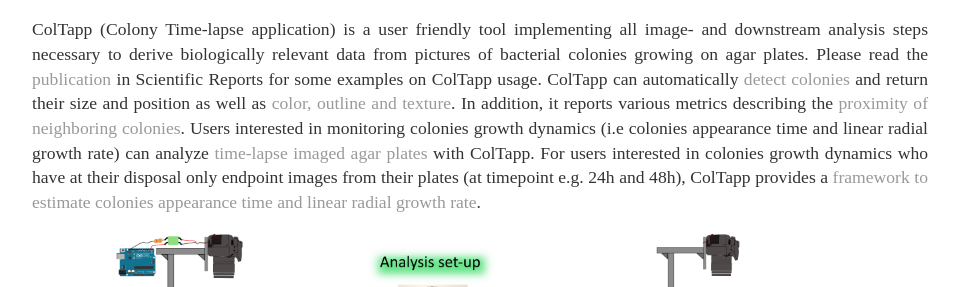
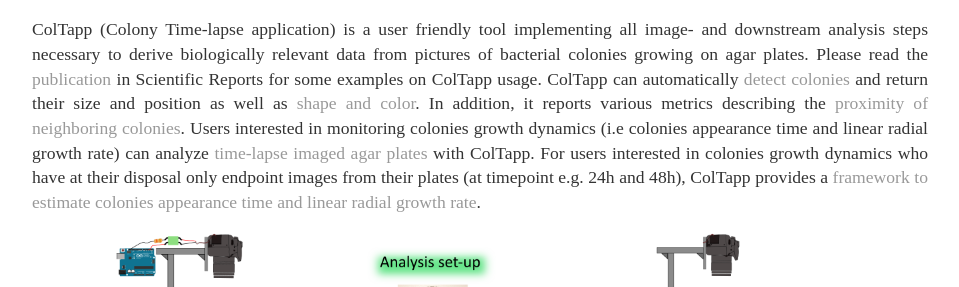
Before and after one commit to ColTapp/ColTapp.github.io, a Jekyll site: the page built from about.md, in a window 1280 px wide. Shown: the part 165-452 px from the top of the page, without its empty margins (160-1119 px from the left). Built offline with Jekyll 4.4.1, drawn with Linux system fonts in a browser that asks for light colours.

Commit message:
Update about.md

```diff
--- a/about.md
+++ b/about.md
@@ -4,7 +4,7 @@ title: About
 ---
 # About ColTapp
 ColTapp (Colony Time-lapse application) is a user friendly tool implementing all image- and downstream analysis steps necessary to derive biologically relevant data from pictures of bacterial colonies growing on agar plates. Please read the [publication](https://doi.org/10.1038/s41598-020-72979-4) in Scientific Reports for some examples on ColTapp usage.
-ColTapp can automatically [detect colonies](https://coltapp.github.io/detect.html) and return their size and position as well as [color, outline and texture](https://coltapp.github.io/characteristics.html). In addition, it reports various metrics describing the [proximity of neighboring colonies](https://coltapp.github.io/characteristics.html). Users interested in monitoring colonies growth dynamics (i.e colonies appearance time and linear radial growth rate) can analyze [time-lapse imaged agar plates](https://coltapp.github.io/timelapse.html) with ColTapp. For users interested in colonies growth dynamics who have at their disposal only endpoint images from their plates (at timepoint e.g. 24h and 48h), ColTapp provides a [framework to estimate colonies appearance time and linear radial growth rate](https://coltapp.github.io/endpoint.html).
+ColTapp can automatically [detect colonies](https://coltapp.github.io/detect.html) and return their size and position as well as [shape and color](https://coltapp.github.io/characteristics.html). In addition, it reports various metrics describing the [proximity of neighboring colonies](https://coltapp.github.io/characteristics.html). Users interested in monitoring colonies growth dynamics (i.e colonies appearance time and linear radial growth rate) can analyze [time-lapse imaged agar plates](https://coltapp.github.io/timelapse.html) with ColTapp. For users interested in colonies growth dynamics who have at their disposal only endpoint images from their plates (at timepoint e.g. 24h and 48h), ColTapp provides a [framework to estimate colonies appearance time and linear radial growth rate](https://coltapp.github.io/endpoint.html).
 
 <figure>
   <img src="{{site.url}}/assets/images/Workflow.png" alt="ColTapp Workflow"/>
```
